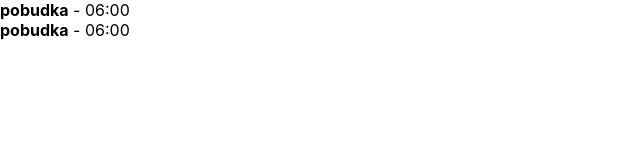
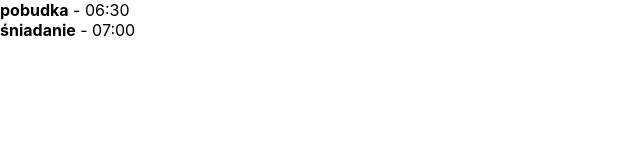
Before and after one commit to RobertSajdak/React_Planner_Notebook, a React (Create React App) app in the folder react-planner/: page / in a window 1280 px wide. Shown: the top 160 px of the page, without its empty margins (0-640 px from the left). Built offline with nearby package versions, Linux system fonts and the light colour scheme.

Commit message:
#3 Dodano właściwość "props".

```diff
--- a/react-planner/src/App.jsx
+++ b/react-planner/src/App.jsx
@@ -4,8 +4,8 @@ import Countdown from "./Countdown.jsx";
 
 const App = () => (
     <div>
-        <Countdown />
-        <Countdown />
+        <Countdown name="pobudka" time="06:30"/>
+        <Countdown name="śniadanie" time="07:00"/>
     </div>
 );
 
--- a/react-planner/src/Countdown.jsx
+++ b/react-planner/src/Countdown.jsx
@@ -1,8 +1,8 @@
 import React from "react";
 
-const Countdown = () => (
+const Countdown = props => (
     <div className="countdown">
-        <strong>pobudka</strong> - 06:00
+        <strong>{props.name}</strong> - {props.time}
     </div>
 );
 
```
